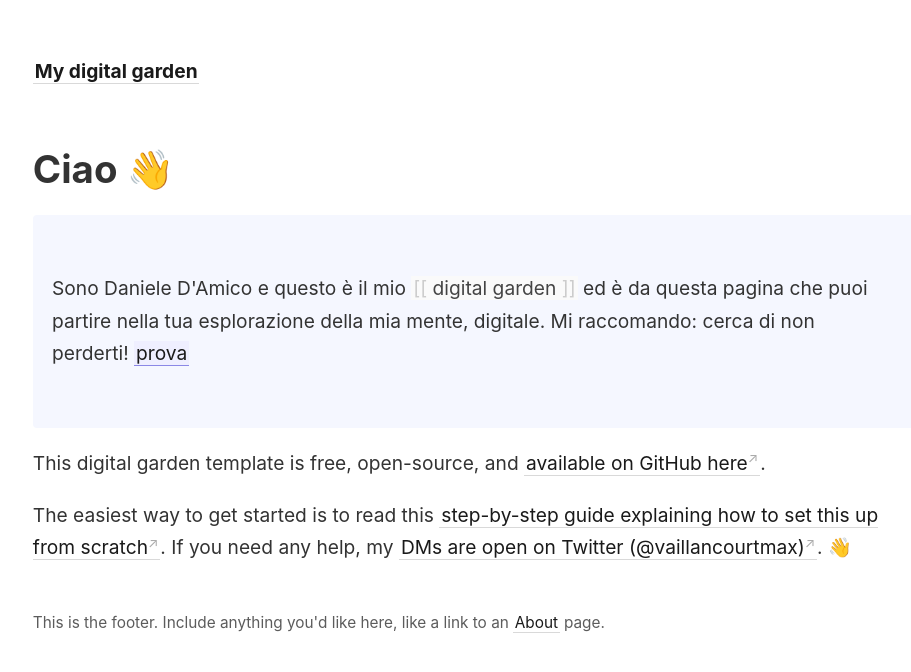
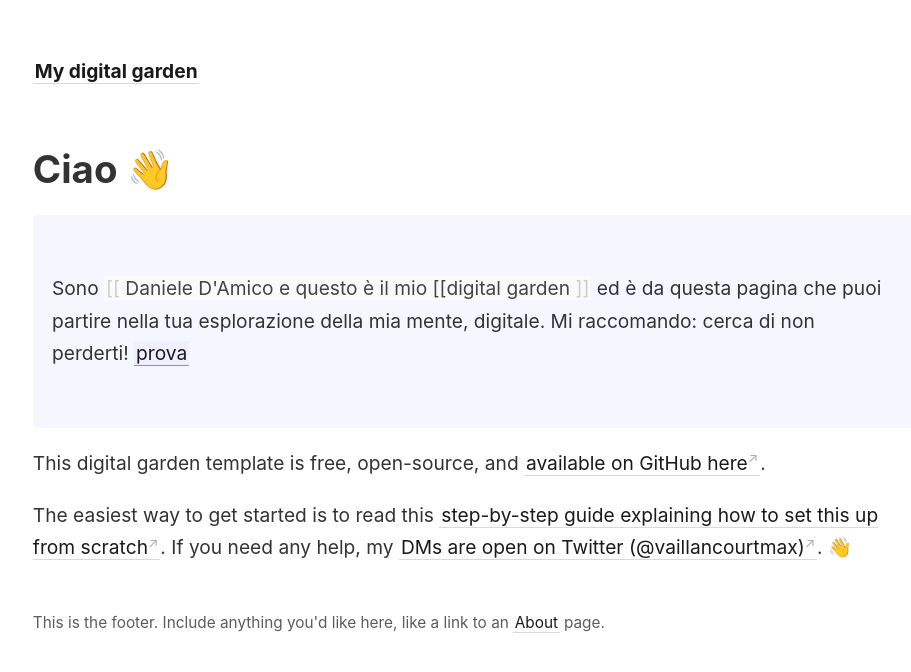
Before and after one commit to dandele/digital-garden-812, a Jekyll site: the page built from _pages/index.md, in a window 1280 px wide. Shown: the top 672 px of the page, without its empty margins (44-955 px from the left). Built offline with Jekyll 4.4.1, drawn with Linux system fonts in a browser that asks for light colours.

```diff
--- a/_pages/index.md
+++ b/_pages/index.md
@@ -7,7 +7,7 @@ permalink: /
 # Ciao 👋
 
 <p style="padding: 3em 1em; background: #f5f7ff; border-radius: 4px;">
-Sono Daniele D'Amico e questo è il mio [[digital garden]] ed è da questa pagina che puoi partire nella tua esplorazione della mia mente, digitale.
+Sono [[Daniele D'Amico e questo è il mio [[digital garden]] ed è da questa pagina che puoi partire nella tua esplorazione della mia mente, digitale.
 
 Mi raccomando: cerca di non perderti!
 [[prova]]
```
